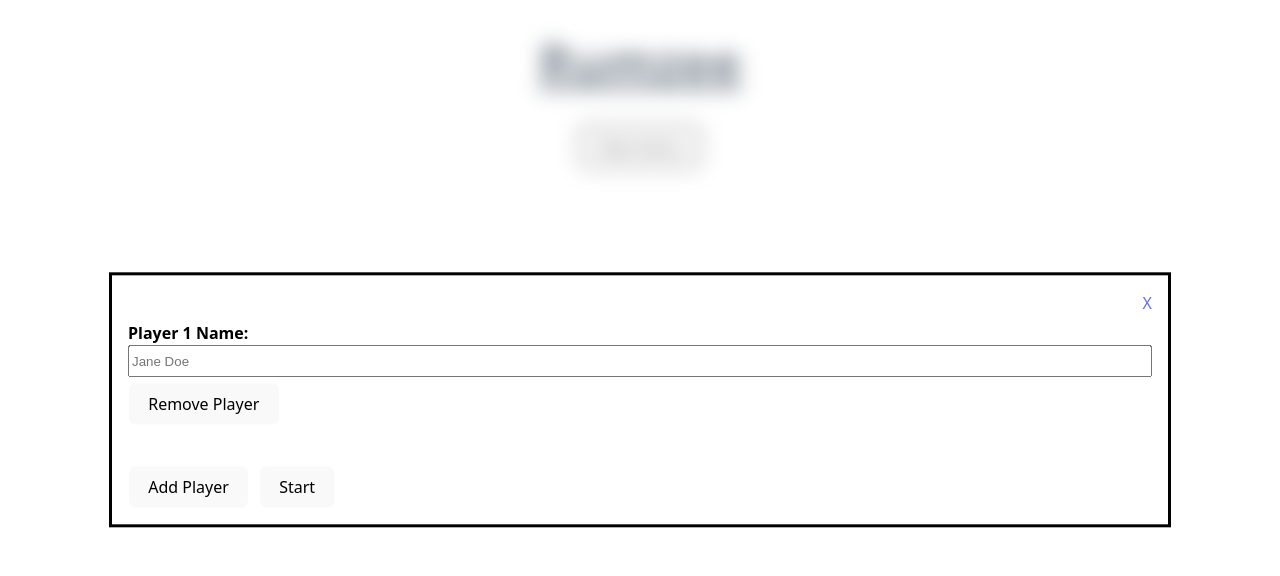
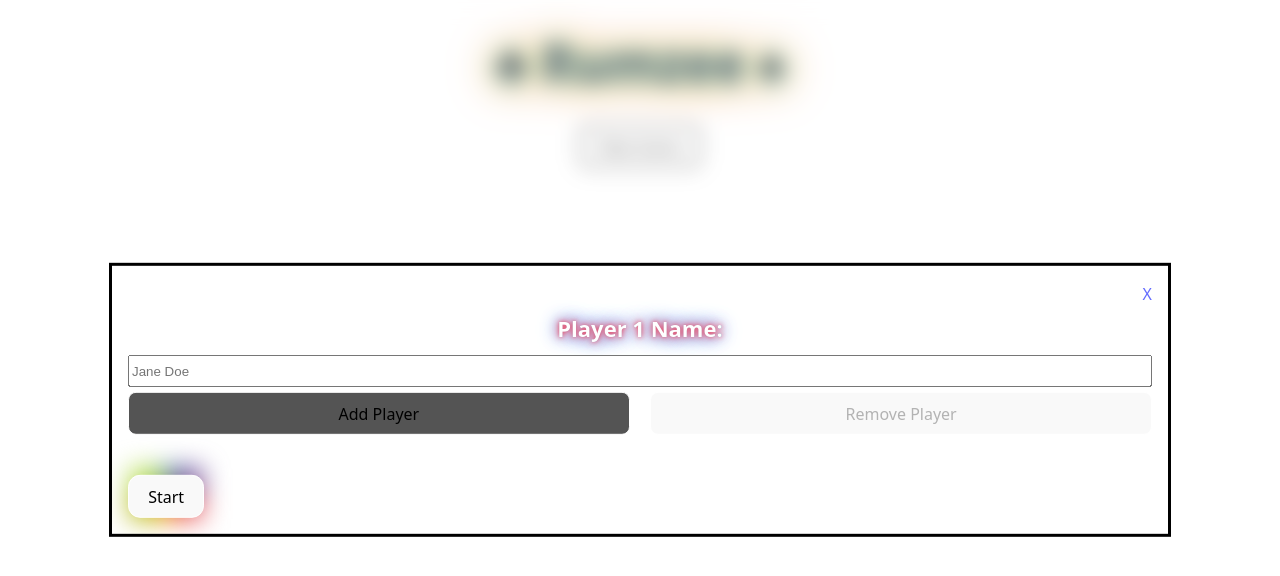
Before and after one commit to rumzee-drew/rumzee_noserver, a React (Vite) app: page / in a window 1280 px wide. Both pictures are taken after a click on the button "New Game". Shown: the top 576 px of the page. Built offline with nearby package versions, Linux system fonts and the light colour scheme.

Commit message:
ten times more glow

```diff
--- a/src/App.tsx
+++ b/src/App.tsx
@@ -71,8 +71,8 @@ function App() {
 
   return (
     <>
-      <h1 className="underline">
-        Rumzee
+      <h1 className="rainbow-border">
+        ♣ Rumzee ♠
       </h1>
       <button className='center mb-30' onClick={openPopup}>New Game</button>
       {newGameVisible && (
--- a/src/components/NewGamePopup.tsx
+++ b/src/components/NewGamePopup.tsx
@@ -23,8 +23,13 @@ function NewGamePopup(props: NewGamePopupProps) {
         props.onClose()
     }
 
-    const addPlayer = () => {
-        setPlayers([...players, ''])
+    const addPlayer = (index: number) => {
+        const tmpPlayers: string[] = [
+            ...players.slice(0, index),
+            '',
+            ...players.slice(index)
+        ]
+        setPlayers(tmpPlayers)
     }
 
     const nameChange = (event: any, index: number) => {
@@ -48,19 +53,18 @@ function NewGamePopup(props: NewGamePopupProps) {
 
                     {players.map((player, index) => {
                         return (
-                            <div key={`plyrInput-${index}`}>
-                                <h4>{`Player ${index + 1} Name:`}</h4>
+                            <div key={`plyrInput-${index}`} className="flex justify-between flex-wrap">
+                                <h4 className="text-center w-100 rainbow-border white mb-10">{`Player ${index + 1} Name:`}</h4>
                                 <input id={`name-${index}`} type="text" placeholder="Jane Doe" value={player} onChange={(event) => nameChange(event, index)}></input>
-                                <button onClick={() => removePlayer(index)} className="mt-5">Remove Player</button>
+                                <button onClick={() => addPlayer(index + 1)} className="w-49 mt-5 dark-gray">Add Player</button>
+                                <button onClick={() => removePlayer(index)} disabled={players.length < 2} className="w-49 mt-5">Remove Player</button>
                             </div>
                         )
                     })}
                     <div className="mt-40">
-                        <button onClick={addPlayer} className="mr-10">Add Player</button>
-
-                        <button onClick={submit}>Start</button>
+                        <button onClick={submit} className="rainbow-btn">Start</button>
                         {errorMessage && (
-                            <span className="error-red block">{errorMessage}</span>
+                            <span className="error-red mt-10 block">{errorMessage}</span>
                         )}
                     </div>
                 </div>
--- a/src/index.css
+++ b/src/index.css
@@ -53,6 +53,9 @@ button:focus,
 button:focus-visible {
   outline: 4px auto -webkit-focus-ring-color;
 }
+button.dark-gray {
+  background-color: #545454;
+}
 .center {
   display: block;
   margin-right: auto;
@@ -78,7 +81,6 @@ button:focus-visible {
 }
 
 h1 {
-  text-decoration: underline;
   text-align: center;
 }
 h2 {
@@ -90,6 +92,7 @@ h4 {
   margin-top: 0;
   margin-bottom: 0;
   padding-top: 30px;
+  font-size: 22px;
 }
 
 dialog {
@@ -98,6 +101,7 @@ dialog {
   left: 50%;
   transform: translate(-50%, -50%);
   width: 80vw;
+  overflow: hidden;
 }
 
 .dialog-bg {
@@ -130,6 +134,9 @@ dialog {
 .mt-5 {
   margin-top: 5px;
 }
+.mt-10 {
+  margin-top: 10px;
+}
 .mt-40 {
   margin-top: 40px;
 }
@@ -161,6 +168,7 @@ input {
 
 .error-red {
   color: #CC0000;
+  text-shadow: 2px 2px 4px black;
 }
 
 .block {
@@ -202,6 +210,9 @@ td a {
 .w-100 {
   width: 100%;
 }
+.w-49 {
+  width: 49%;
+}
 
 .h-100 {
   height: 100%;
@@ -229,3 +240,95 @@ td input {
   top: 0;
   left: 0;
 }
+
+.rainbow-border {
+  /* 1. Apply a rainbow gradient background */
+  background: linear-gradient(to right, #ef3550, #f48fb1, #7e57c2, #2196f3, #26c6da, #43a047, #eeff41, #f9a825, #ff5722);
+  background-size: 400% 100%; /* Make the gradient wider than the text to allow movement */
+  /* 2. Clip the background to the text and make the text transparent */
+  -webkit-background-clip: text;
+  background-clip: text;
+  color: #242424;
+  /* 3. Apply the animated glow/outline */
+  animation: rainbow-animation 6s linear infinite,
+             glow-animation 1.5s ease-in-out infinite alternate;
+}
+.rainbow-border.white {
+  color: #ffffff;
+}
+
+/* Keyframes for the moving rainbow gradient background */
+@keyframes rainbow-animation {
+  0% {
+    background-position: 0% 50%;
+  }
+  100% {
+    background-position: 100% 50%;
+  }
+}
+
+/* Keyframes for the pulsating text-shadow glow */
+@keyframes glow-animation {
+  0% {
+    /* Multiple shadows create a thick, colored outline/glow */
+    text-shadow:
+      0 0 5px #ef3550,
+      0 0 10px #f48fb1,
+      0 0 15px #7e57c2,
+      0 0 20px #2196f3;
+  }
+  100% {
+    text-shadow:
+      0 0 10px #26c6da,
+      0 0 20px #43a047,
+      0 0 30px #eeff41,
+      0 0 40px #f9a825,
+      0 0 50px #ff5722;
+  }
+}
+
+@property --a { /* must register --a to animate it */
+  syntax: '<angle>';
+  initial-value: 0deg;
+  inherits: false /* set on pseudo, nowhere to be inherited, better perf if set false */
+}
+
+.rainbow-btn {
+  position: relative;
+  border-radius: .75em;
+  border: 1px solid white !important;
+}
+
+.rainbow-btn::before {
+  position: absolute;
+  z-index: -1;
+  inset: -.5em;
+  border: solid 2em;
+  border-image:
+    conic-gradient(from var(--a), #669900, #99cc33, #ccee66, #006699, #3399cc, #990066,
+        #cc3399, #ff6600, #ff9900, #ffcc00, #669900) 1;
+  filter: blur(1em);
+  animation: a 4s linear infinite;
+  content: '';
+  transform: scale(.8);
+  top: -35%;
+}
+
+/* animate --a from its initial-value 0deg to 1turn */
+@keyframes a { to { --a: 1turn } }
+
+.flex {
+  display: flex;
+}
+
+.justify-between {
+  justify-content: space-between;
+}
+
+.flex-wrap {
+  flex-wrap: wrap;
+}
+
+.text-center {
+  text-align: center;
+}
```
